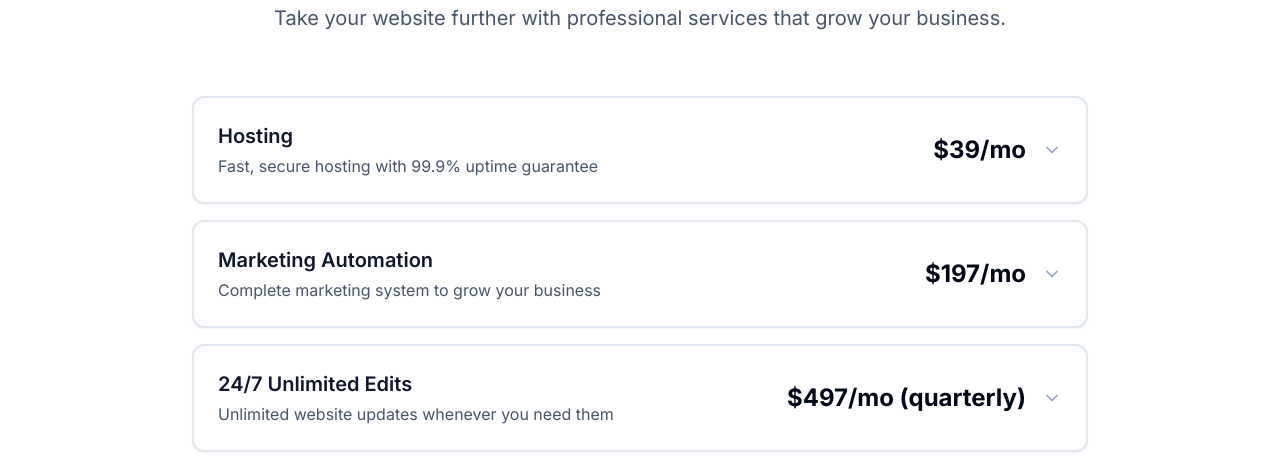
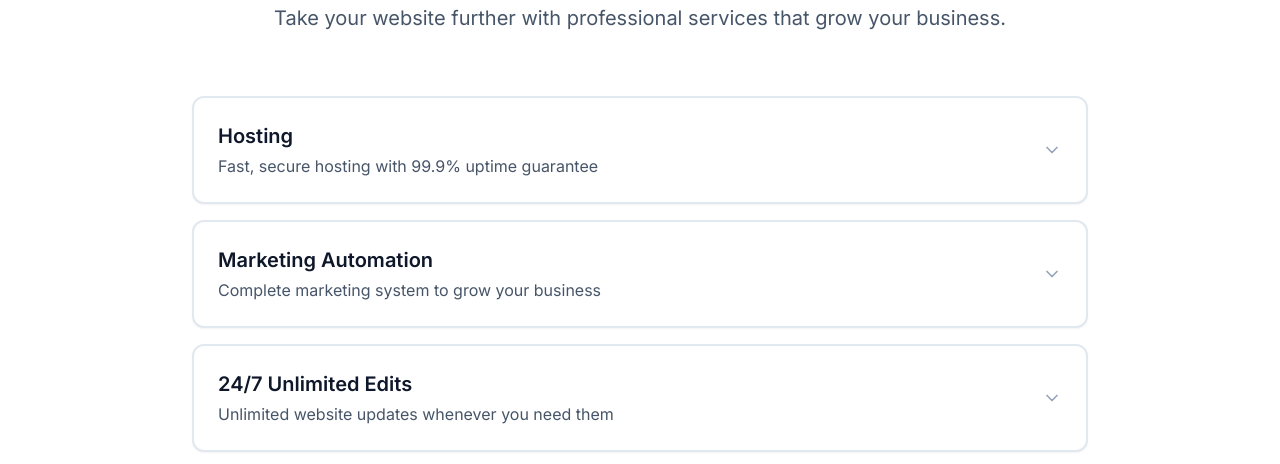
Before and after one commit to dovito-dev/sitelift.dovito.com, a React (Vite) app: page / in a window 1280 px wide. Shown: the part 2480-2944 px from the top of the page. Built offline with nearby package versions, Linux system fonts and the light colour scheme.

Commit message:
Refactor: Remove pricing from add-ons
The AddOnsSection was updated to remove pricing information and display only the features of each add-on.

```diff
--- a/src/components/AddOnsSection.tsx
+++ b/src/components/AddOnsSection.tsx
@@ -26,7 +26,6 @@ const AddOnsSection = () => {
   const addOns = [
     {
       title: "Hosting",
-      price: "$39/mo",
       description: "Fast, secure hosting with 99.9% uptime guarantee",
       features: [
         "Lightning-fast SSD storage",
@@ -37,7 +36,6 @@ const AddOnsSection = () => {
     },
     {
       title: "Marketing Automation",
-      price: "$197/mo",
       description: "Complete marketing system to grow your business",
       features: [
         "Email marketing campaigns",
@@ -48,7 +46,6 @@ const AddOnsSection = () => {
     },
     {
       title: "24/7 Unlimited Edits",
-      price: "$497/mo (quarterly)",
       description: "Unlimited website updates whenever you need them",
       features: [
         "Unlimited content updates",
@@ -82,10 +79,7 @@ const AddOnsSection = () => {
                         <h3 className="text-xl font-semibold text-slate-900">{addOn.title}</h3>
                         <p className="text-slate-600 mt-1">{addOn.description}</p>
                       </div>
-                      <div className="flex items-center space-x-4">
-                        <span className="text-2xl font-bold text-mint-600">{addOn.price}</span>
-                        <ChevronDown className={`w-5 h-5 text-slate-400 transition-transform ${openAddOns.includes(index) ? 'rotate-180' : ''}`} />
-                      </div>
+                      <ChevronDown className={`w-5 h-5 text-slate-400 transition-transform ${openAddOns.includes(index) ? 'rotate-180' : ''}`} />
                     </div>
                   </CardHeader>
                 </CollapsibleTrigger>
```
